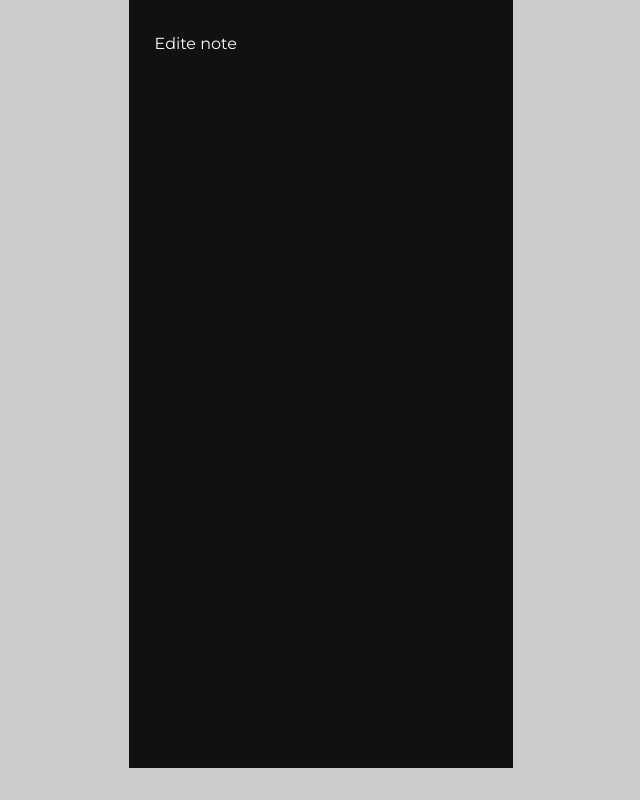
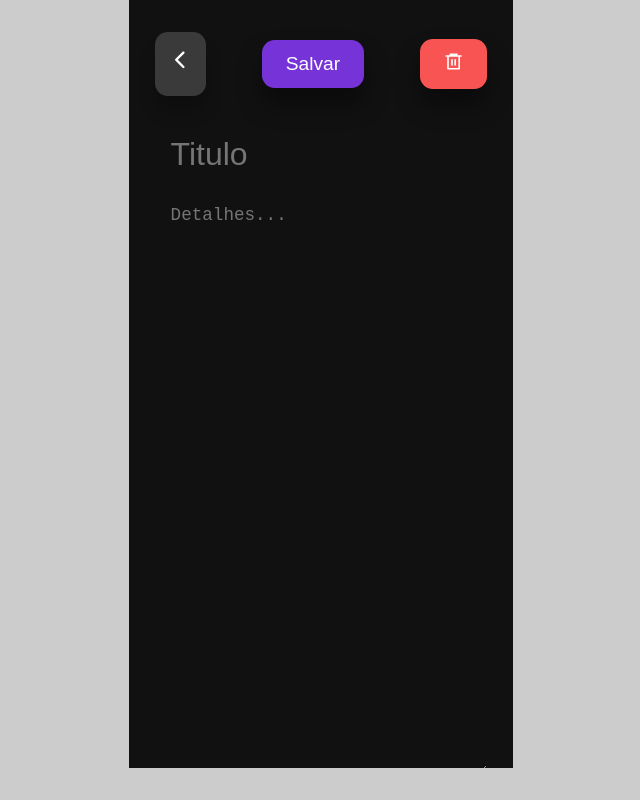
Before and after one commit to WerbethAraujo/notes-app-with-react, a React (Vite) app: page /edit-note/1 in a window 1280 px wide. Shown: the whole page, without its empty margins (319-959 px from the left). Built offline with nearby package versions, Linux system fonts and the light colour scheme.

Commit message:
feat: create page edit notes

```diff
--- a/src/pages/editNote/index.jsx
+++ b/src/pages/editNote/index.jsx
@@ -1,5 +1,27 @@
+import { Link } from 'react-router-dom';
+import { RiDeleteBin6Line } from 'react-icons/ri';
+import { IoIosArrowBack } from 'react-icons/io';
+
+import { Header, Form } from './styles';
+
 function EditNote() {
-  return <div>Edite note</div>;
+  return (
+    <>
+      <Header>
+        <Link to='/' className='btn'>
+          {<IoIosArrowBack />}
+        </Link>
+        <button className='btn lg primary'>Salvar</button>
+        <button className='btn lg danger'>
+          <RiDeleteBin6Line />
+        </button>
+      </Header>
+      <Form>
+        <input type='text' autoFocus placeholder='Titulo' />
+        <textarea rows='28' placeholder='Detalhes...'></textarea>
+      </Form>
+    </>
+  );
 }
 
 export default EditNote;
--- /dev/null
+++ b/src/pages/editNote/styles.jsx
@@ -0,0 +1,28 @@
+import styled from 'styled-components';
+
+export const Header = styled.header`
+  display: flex;
+  justify-content: space-between;
+  align-items: center;
+`;
+
+export const Form = styled.form`
+  display: flex;
+  flex-direction: column;
+  gap: 1rem;
+  margin-top: 2rem;
+
+  input,
+  textarea {
+    width: 100%;
+    padding: 0.5rem 1rem;
+    background: transparent;
+    border-radius: 0.2rem;
+    font-size: 1.1rem;
+    color: var(--color-white);
+  }
+
+  input {
+    font-size: 2rem;
+  }
+`;
```
